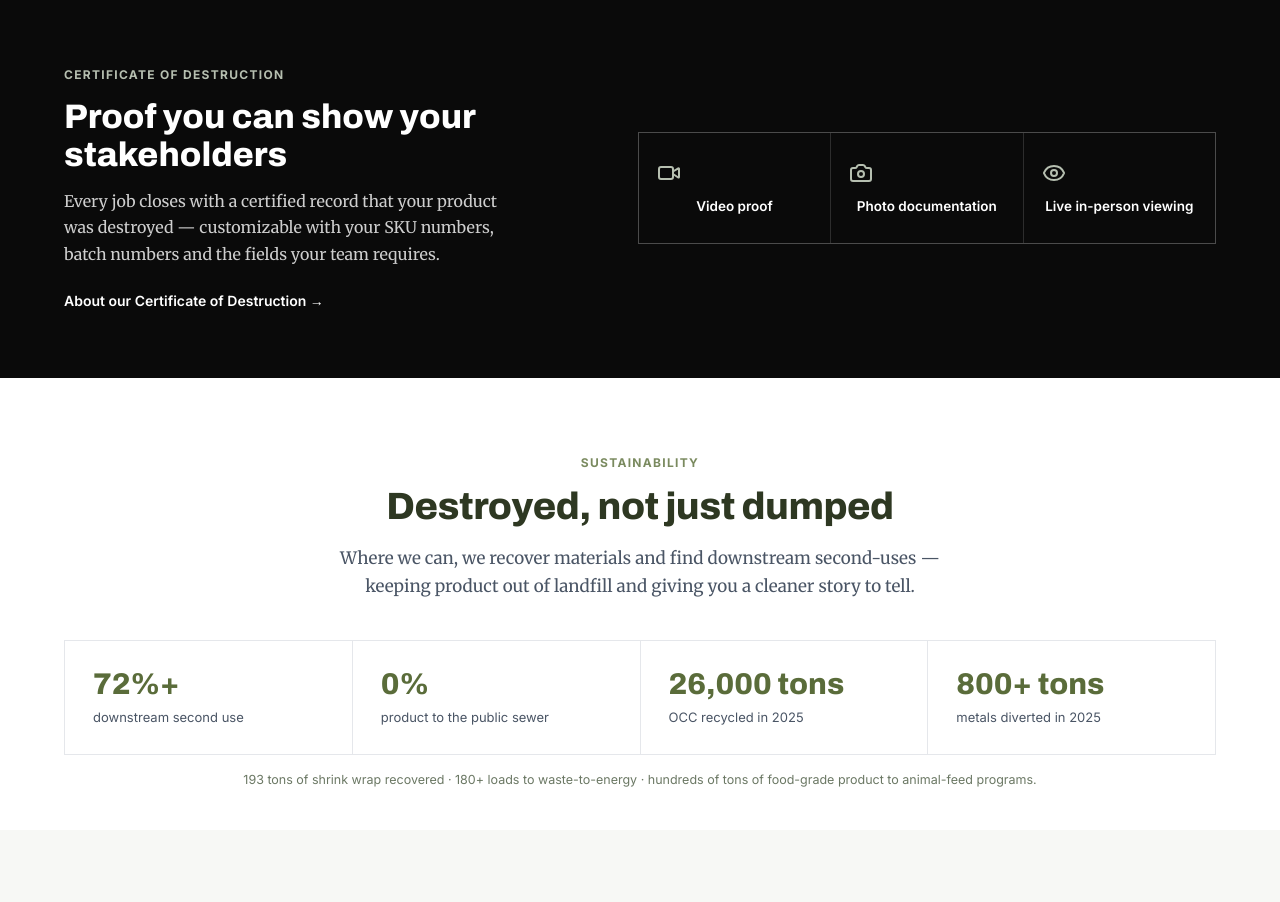
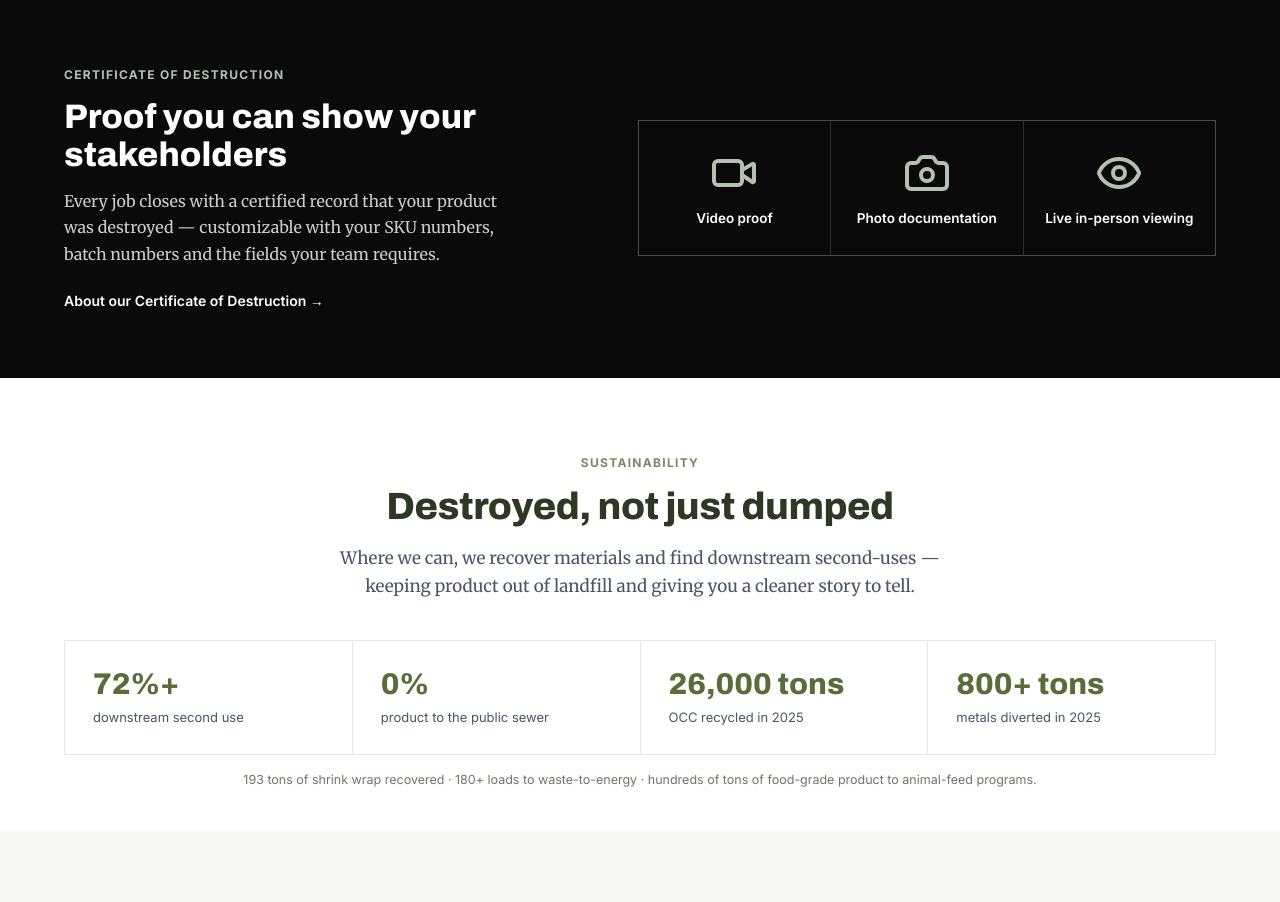
Before and after one commit to lisawilkins/APD, a React (Vite) app: page / in a window 1280 px wide. Shown: the part 2791-3693 px from the top of the page. Built offline with nearby package versions, Linux system fonts and the light colour scheme.

Commit message:
layout refinement

```diff
--- a/src/pages/HomePage.tsx
+++ b/src/pages/HomePage.tsx
@@ -270,8 +270,8 @@ export default function HomePage() {
             </div>
             <div className="proof-grid" style={{ background: 'rgba(255,255,255,0.14)', border: '1px solid rgba(255,255,255,0.14)' }}>
               {PROOF_OPTS.map(({ icon: Icon, t }) => (
-                <div key={t} style={{ background: 'var(--apd-ink)', padding: '28px 18px', textAlign: 'center' }}>
-                  <Icon size={24} color="var(--apd-green-mid)" />
+                <div key={t} style={{ background: 'var(--apd-ink)', padding: '28px 18px', display: 'flex', flexDirection: 'column', alignItems: 'center', textAlign: 'center' }}>
+                  <Icon size={48} color="var(--apd-green-mid)" />
                   <div style={{ fontFamily: 'var(--font-ui)', fontSize: 13.5, fontWeight: 600, color: '#fff', marginTop: 12, lineHeight: 1.35 }}>{t}</div>
                 </div>
               ))}
--- a/src/pages/PaletteSamplePage.tsx
+++ b/src/pages/PaletteSamplePage.tsx
@@ -596,8 +596,8 @@ function CertSection() {
           </div>
           <div className="proof-grid" style={{ background: 'rgba(255,255,255,0.14)', border: '1px solid rgba(255,255,255,0.14)' }}>
             {proofOpts.map((p) => (
-              <div key={p.t} style={{ background: 'var(--apd-ink)', padding: '28px 18px', textAlign: 'center' }}>
-                <Icon name={p.icon} size={24} color="var(--apd-green-mid)" />
+              <div key={p.t} style={{ background: 'var(--apd-ink)', padding: '28px 18px', display: 'flex', flexDirection: 'column', alignItems: 'center', textAlign: 'center' }}>
+                <Icon name={p.icon} size={48} color="var(--apd-green-mid)" />
                 <div style={{ fontFamily: 'var(--font-ui)', fontSize: 13.5, fontWeight: 600, color: '#fff', marginTop: 12, lineHeight: 1.35 }}>{p.t}</div>
               </div>
             ))}
```
